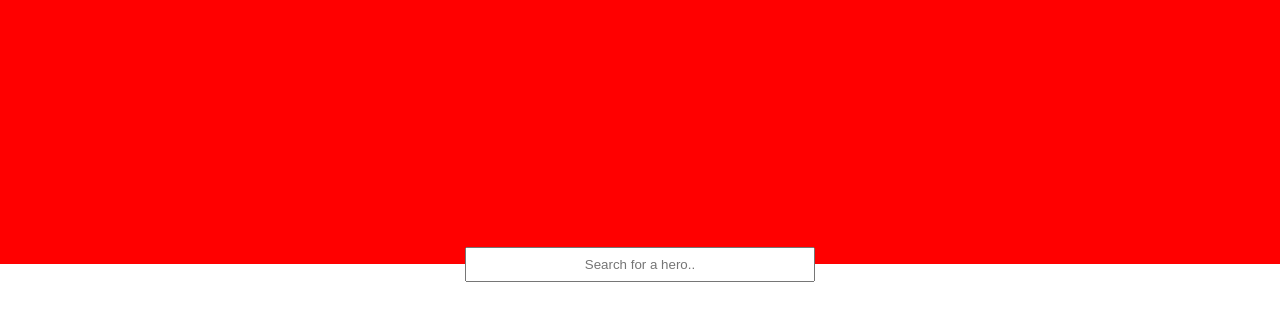
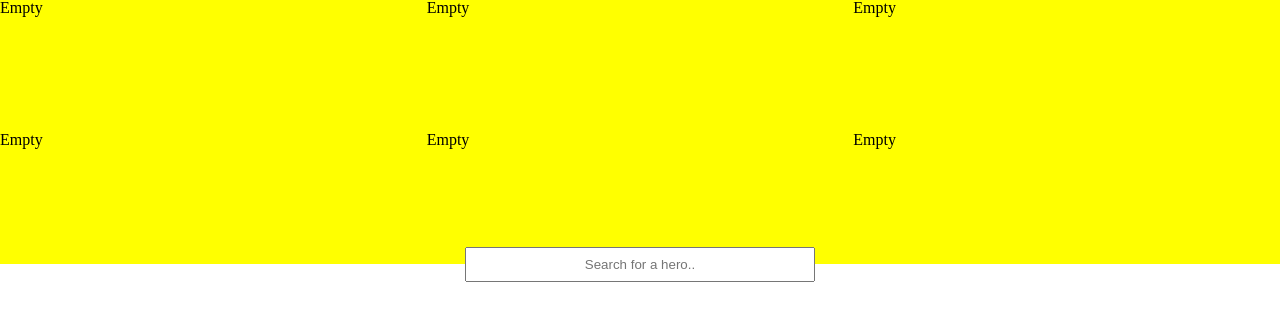
Before and after one commit to ptya/owcompare, a React (Create React App) app in the folder frontend/owcompare/: page / in a window 1280 px wide. Shown: the top 320 px of the page. Built offline with nearby package versions, Linux system fonts and the light colour scheme.

Commit message:
selection with search rewrite

```diff
--- a/frontend/owcompare/src/components/App.js
+++ b/frontend/owcompare/src/components/App.js
@@ -14,6 +14,7 @@ class App extends Component {
         recommendedHeroes,
         search,
         selectedHeroes,
+        slots,
         updateSearch,
         updateSelected,
         removeSelected) => (
@@ -21,10 +22,13 @@ class App extends Component {
             <Compare.Selection
               selectedHeroes={selectedHeroes}
               removeSelected={removeSelected}
-            />
+              slots={slots}
+              />
             <Compare.Search
               availableHeroes={availableHeroes}
               search={search}
+              selectedHeroes={selectedHeroes}
+              slots={slots}
               updateSelected={updateSelected}
               updateSearch={updateSearch}
             />
--- a/frontend/owcompare/src/components/Compare.js
+++ b/frontend/owcompare/src/components/Compare.js
@@ -4,7 +4,6 @@ import heroes from '../data/heroes';
 import Search from './Search';
 import Selection from './Selection';
 import Recommend from './Recommend';
-import Hero from './Hero';
 
 import { getRandomPoints } from '../helper';
 
@@ -82,14 +81,14 @@ class Compare extends React.Component {
   static Search = Search;
   static Selection = Selection;
   static Recommend = Recommend;
-  static Hero = Hero;
 
   render() {
     const { allHeroes,
       availableHeroes,
       recommendedHeroes,
       search,
-      selectedHeroes } = this.state;
+      selectedHeroes,
+      slots } = this.state;
     const { state,
       updateSearch,
       updateSelected,
@@ -103,6 +102,7 @@ class Compare extends React.Component {
             recommendedHeroes,
             search,
             selectedHeroes,
+            slots,
             updateSearch,
             updateSelected,
             removeSelected
--- a/frontend/owcompare/src/components/Search.js
+++ b/frontend/owcompare/src/components/Search.js
@@ -1,4 +1,4 @@
-import React, { Component } from 'react';
+import React, { Component, Fragment } from 'react';
 
 class Search extends Component {
   heroList = (hero, i) => (
@@ -24,8 +24,11 @@ class Search extends Component {
     );
 
     const heroToShow = filteredHeroes.length > 0;
+    const availableSpace = Object.keys(this.props.selectedHeroes).length < this.props.slots;
 
     return (
+      <Fragment>
+        { availableSpace &&
           <div className='search-wrapper' >
             <form className='search' onSubmit={this.handleSubmit} >
               <input className='search-bar' type='text' ref='name' value={this.props.search} placeholder='Search for a hero..' onChange={this.props.updateSearch}/>
@@ -36,6 +39,8 @@ class Search extends Component {
               }
             </form>
           </div>
+        }
+      </Fragment>
     );
   }
 }
--- a/frontend/owcompare/src/components/Selection.js
+++ b/frontend/owcompare/src/components/Selection.js
@@ -10,18 +10,32 @@ class Selection extends Component {
   heroList = (hero, i) => {
     const selectedHero = this.props.selectedHeroes[hero];
     return (
-      <li key={hero} className='flex-item' >
+      <li key={hero} className={`flex-item flex-item-${i}`} >
         <Hero hero={selectedHero} />
         <button className='close-btn' onClick={() => this.props.removeSelected(hero) }>&times;</button>
       </li>
     )
   }
 
+  unassigned = (e, i) => {
+    const start = Object.keys(this.props.selectedHeroes).length;
+    return (
+      <li key={i} className={`flex-item flex-item-${i+start} no-hero`}>
+        Empty
+      </li>
+    )
+  }
+
   render() {
+    const isAvailable = Object.keys(this.props.selectedHeroes).length < this.props.slots;
+    const remaining = this.props.slots - Object.keys(this.props.selectedHeroes).length;
 
     return (
       <ul className='flex-container'>
         {Object.keys(this.props.selectedHeroes).map(this.heroList)}
+        { isAvailable &&
+          [...Array(remaining)].map(this.unassigned)
+        }
       </ul>
     );
   }
```
Lines whose indentation alone changed are shown as unchanged.
